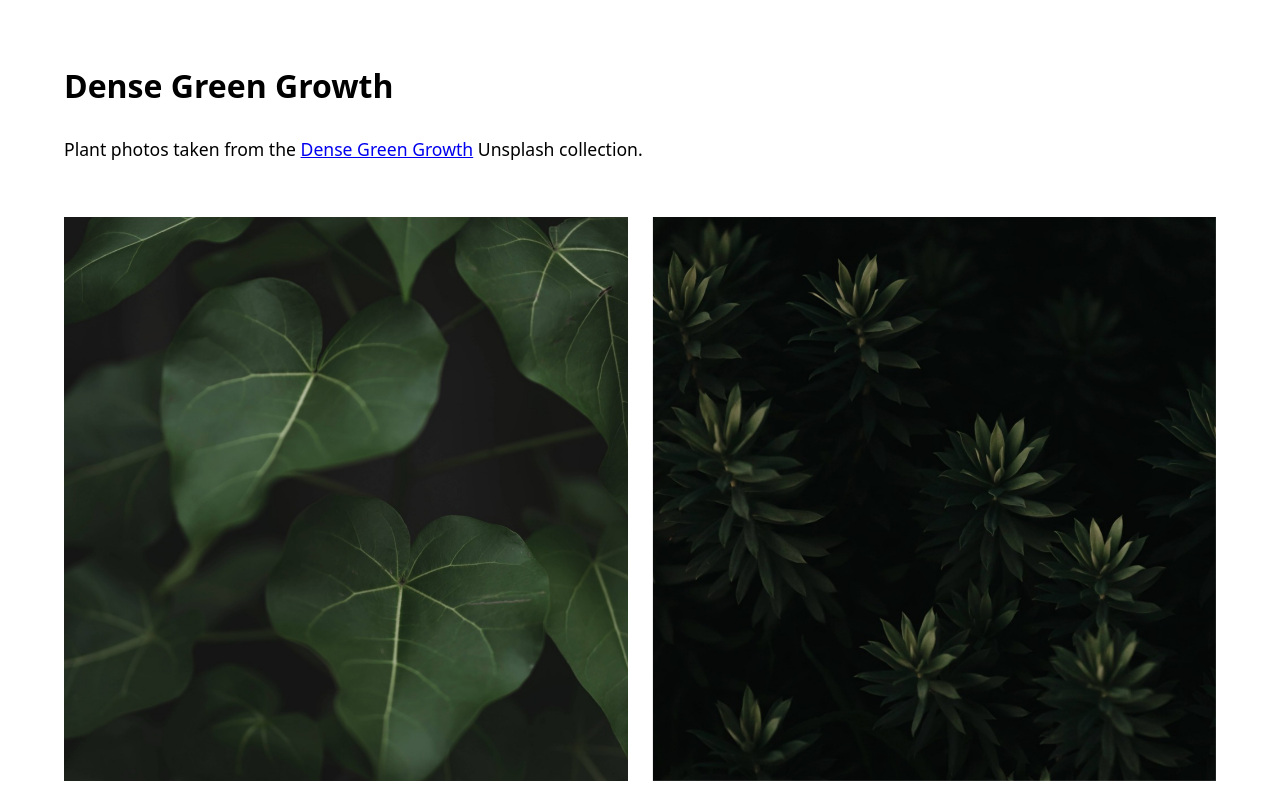
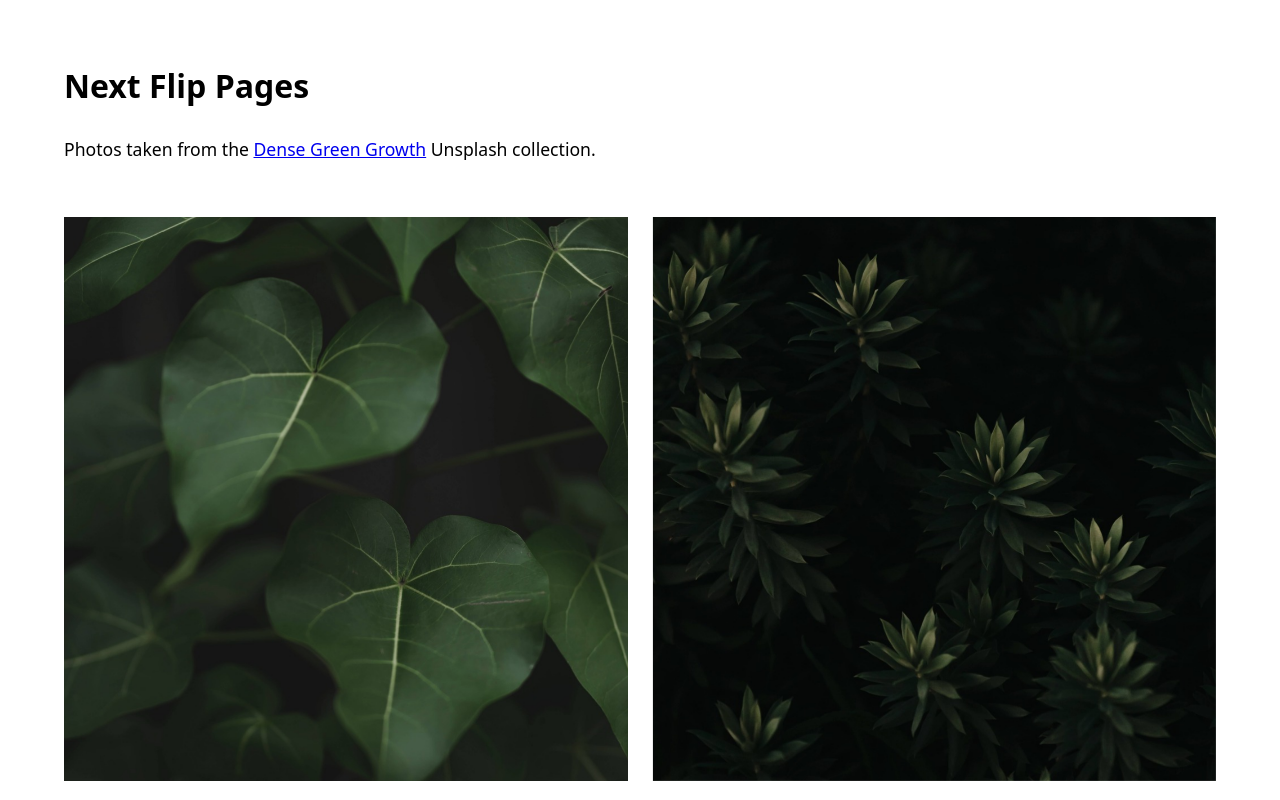
Before and after one commit to dsimon-dev/next-flip-pages, a Next.js app: page / in a window 1280 px wide. Shown: the top 800 px of the page. Built offline with nearby package versions, Linux system fonts and the light colour scheme.

Commit message:
update title

```diff
--- a/src/pages/_app.tsx
+++ b/src/pages/_app.tsx
@@ -6,7 +6,7 @@ export default function App({ Component, pageProps }: AppProps) {
   return (
     <div>
       <Head>
-        <title>App</title>
+        <title>Next Flip Pages</title>
         <meta name="viewport" content="width=device-width, initial-scale=1" />
       </Head>
       <Component {...pageProps} />
--- a/src/pages/index.tsx
+++ b/src/pages/index.tsx
@@ -7,9 +7,9 @@ import { CSSProperties, useState } from "react";
 export default function Home() {
   return (
     <main style={{ padding: "5vw" }}>
-      <h1 style={{ marginBottom: "25px" }}>Dense Green Growth</h1>
+      <h1 style={{ marginBottom: "25px" }}>Next Flip Pages</h1>
       <p style={{ marginBottom: "50px" }}>
-        Plant photos taken from the{" "}
+        Photos taken from the{" "}
         <a
           href="https://unsplash.com/collections/3333421/dense-green-growth"
           target="_blank"
```
